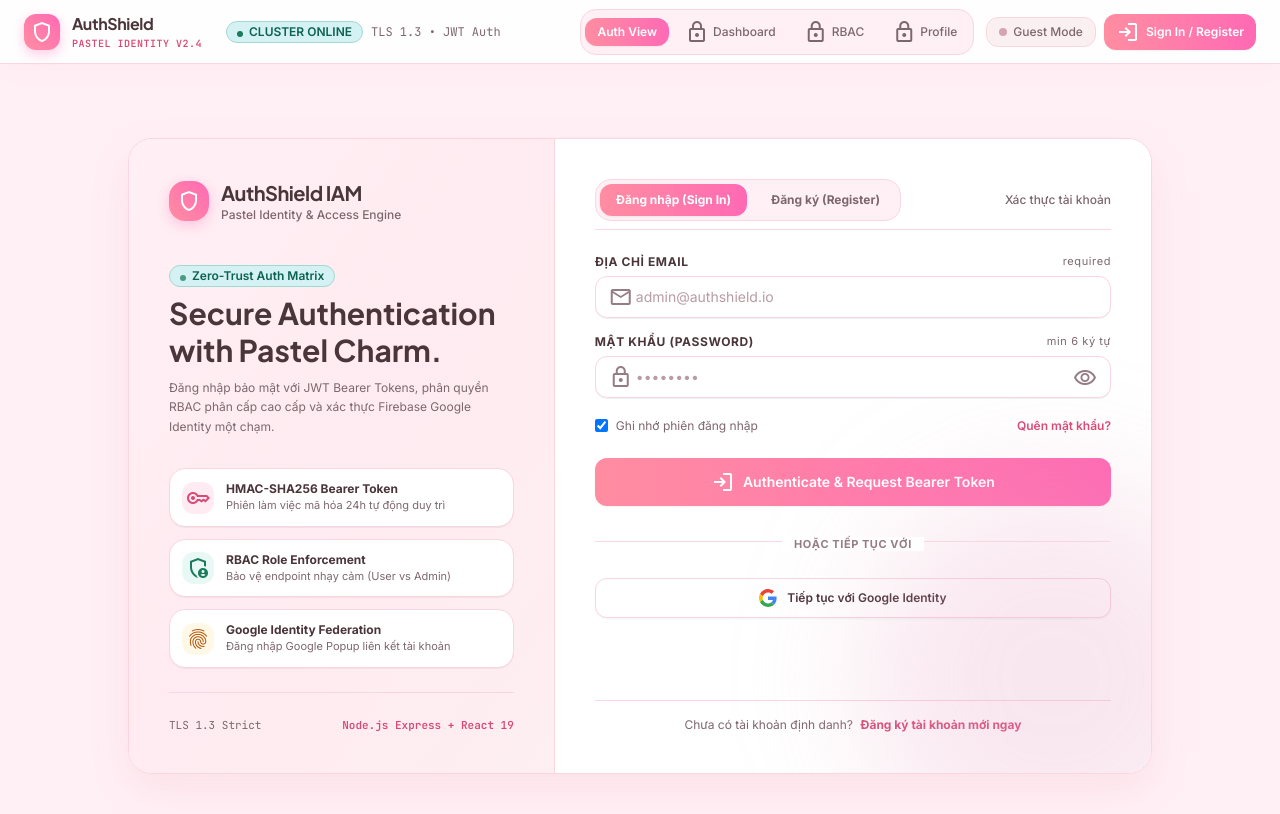
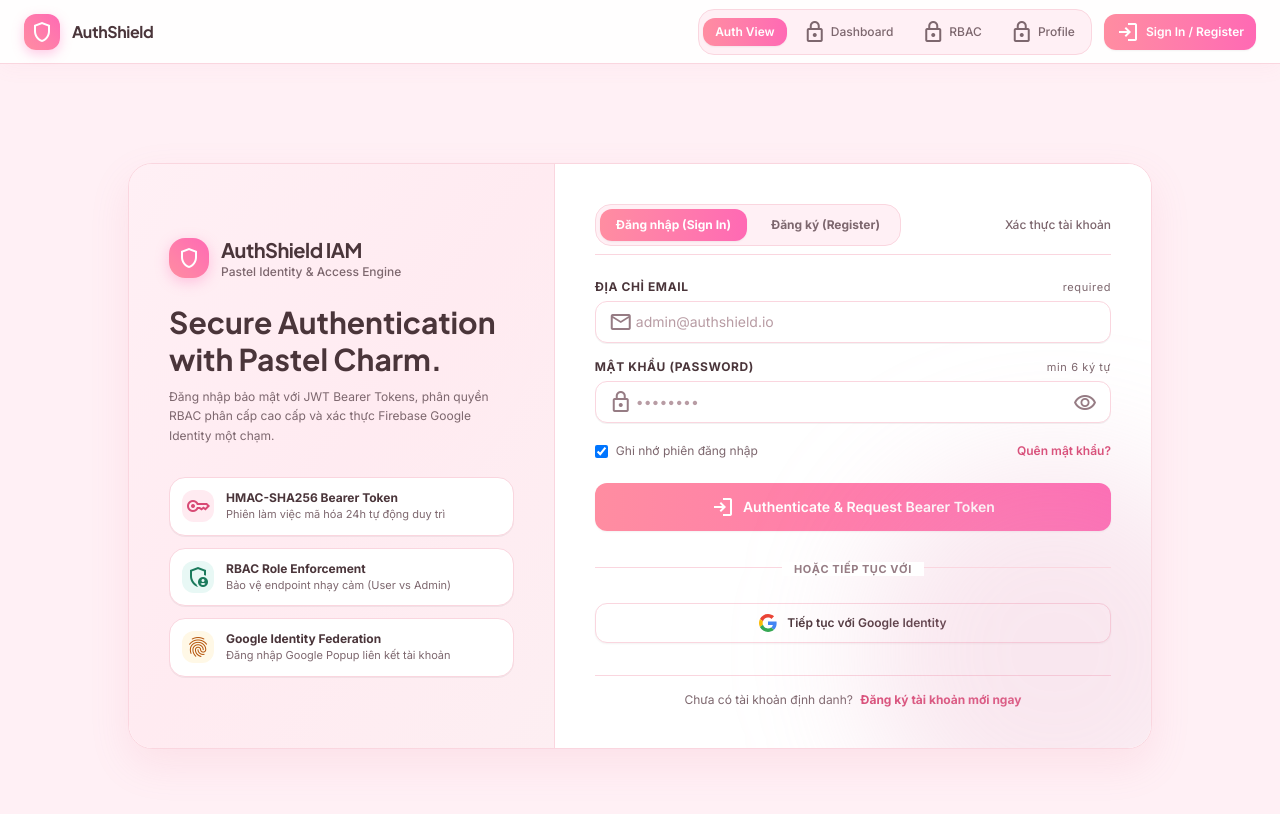
Before and after one commit to juna-nguyen/FE_Auth, a React (Vite) app: page / in a window 1280 px wide. Shown: the top 814 px of the page. Built offline with nearby package versions, Linux system fonts and the light colour scheme; no server answers.

Commit message:
Refactor Header and AuthPage components for improved layout and styling

```diff
--- a/src/components/layout/Header.jsx
+++ b/src/components/layout/Header.jsx
@@ -49,33 +49,16 @@
   return (
     <header className="fixed top-0 left-0 right-0 h-16 z-40 bg-[#FFFFFF]/90 backdrop-blur-xl border-b border-[#FAD6DF] px-4 sm:px-6 flex items-center justify-between shadow-[0_4px_20px_rgba(233,114,150,0.05)]">
       {/* Brand & Status */}
-      <div className="flex items-center gap-4 sm:gap-6">
-        <div
-          className="flex items-center gap-3 cursor-pointer group"
+      <div className="flex items-center gap-3 cursor-pointer group"
           onClick={() => onNavigate?.(isAuthenticated ? "/dashboard" : "/auth")}
         >
           <div className="w-9 h-9 rounded-xl bg-gradient-to-tr from-[#FF8DA1] to-[#FF69B4] flex items-center justify-center shadow-[0_4px_12px_rgba(255,105,180,0.35)] group-hover:scale-105 transition-transform">
             <span className="material-symbols-outlined text-white text-[20px]">shield</span>
           </div>
-          <div className="flex flex-col">
-            <span className="font-headline font-bold text-base tracking-tight text-[#4A353A]">
-              AuthShield
-            </span>
-            <span className="text-[10px] uppercase font-mono tracking-wider text-[#D84A75] font-semibold">
-              Pastel Identity v2.4
-            </span>
-          </div>
-        </div>
-
-        <div className="hidden md:flex items-center gap-2">
-          <Badge variant="cluster" icon={<span className="w-1.5 h-1.5 rounded-full bg-[#1B7A5C] animate-pulse inline-block" />}>
-            CLUSTER ONLINE
-          </Badge>
-          <span className="text-xs font-mono text-[#7D676E] hidden lg:inline">
-            TLS 1.3 • JWT Auth
+          <span className="font-headline font-bold text-base tracking-tight text-[#4A353A]">
+            AuthShield
           </span>
         </div>
-      </div>
 
       {/* Right controls */}
       <div className="flex items-center gap-3">
@@ -128,12 +111,7 @@
 
         {/* Unauthenticated: Guest Mode / Sign In button */}
         {!isAuthenticated ? (
-          <div className="flex items-center gap-2">
-            <div className="hidden sm:flex items-center gap-1.5 px-3 py-1.5 rounded-xl bg-[#FAF0F2] border border-[#FAD6DF] text-xs text-[#7D676E]">
-              <span className="w-2 h-2 rounded-full bg-[#D4A5B2]" />
-              <span className="font-medium">Guest Mode</span>
-            </div>
-            <Button
+          <Button
               size="sm"
               variant="primary"
               onClick={() => onNavigate?.("/auth")}
@@ -141,7 +119,6 @@
             >
               Sign In / Register
             </Button>
-          </div>
         ) : (
           /* Authenticated: User Info & Dropdown */
           <div className="relative" ref={dropdownRef}>
--- a/src/pages/Auth/index.jsx
+++ b/src/pages/Auth/index.jsx
@@ -3,7 +3,6 @@
 import Input from "../../components/ui/Input";
 import GoogleLoginButton from "../../components/GoogleLoginButton";
 import Toast from "../../components/ui/Toast";
-import Badge from "../../components/ui/Badge";
 import { useAuth } from "../../context/useAuth";
 
 export function AuthPage({ onLoginSuccess }) {
@@ -152,7 +151,7 @@
         <div className="absolute -bottom-24 -right-24 w-96 h-96 bg-[#E8A0BF]/25 rounded-full blur-3xl pointer-events-none" />
 
         {/* LEFT COLUMN: Brand Hero & IAM Telemetry (Pastel Pink) */}
-        <div className="lg:col-span-5 p-8 lg:p-10 flex flex-col justify-between relative bg-gradient-to-br from-[#FFF0F5] via-[#FFEBF1] to-[#FAD6DF]/40 border-b lg:border-b-0 lg:border-r border-[#FAD6DF]">
+        <div className="lg:col-span-5 p-8 lg:p-10 flex flex-col justify-center relative bg-gradient-to-br from-[#FFF0F5] via-[#FFEBF1] to-[#FAD6DF]/40 border-b lg:border-b-0 lg:border-r border-[#FAD6DF]">
           <div className="space-y-6">
             {/* Top Brand Tag */}
             <div className="flex items-center gap-3">
@@ -170,10 +169,7 @@
             </div>
 
             {/* Main Headline */}
-            <div className="space-y-2 pt-4">
-              <Badge variant="cluster" icon={<span className="w-1.5 h-1.5 rounded-full bg-[#1B7A5C] animate-pulse inline-block" />}>
-                Zero-Trust Auth Matrix
-              </Badge>
+            <div className="space-y-2">
               <h2 className="text-2xl sm:text-3xl font-bold font-headline text-[#4A353A] leading-tight">
                 Secure Authentication with Pastel Charm.
               </h2>
@@ -214,12 +210,6 @@
                 </div>
               </div>
             </div>
-          </div>
-
-          {/* Footer Security Badge */}
-          <div className="pt-6 mt-6 border-t border-[#FAD6DF] flex items-center justify-between text-[11px] text-[#7D676E] font-mono">
-            <span>TLS 1.3 Strict</span>
-            <span className="text-[#D84A75] font-semibold">Node.js Express + React 19</span>
           </div>
         </div>
 
```
